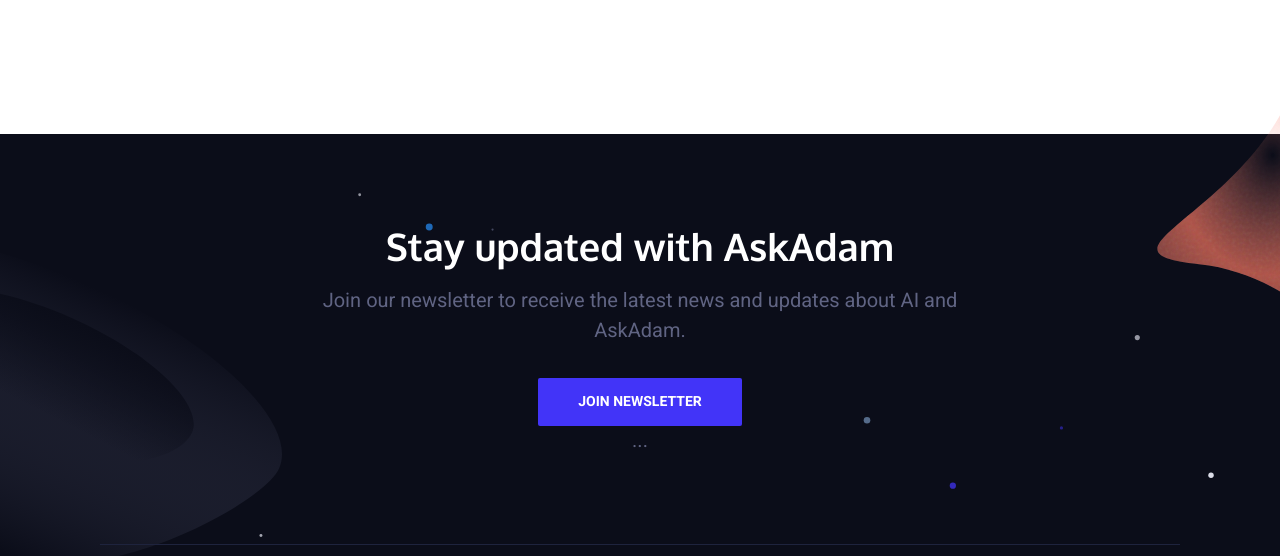
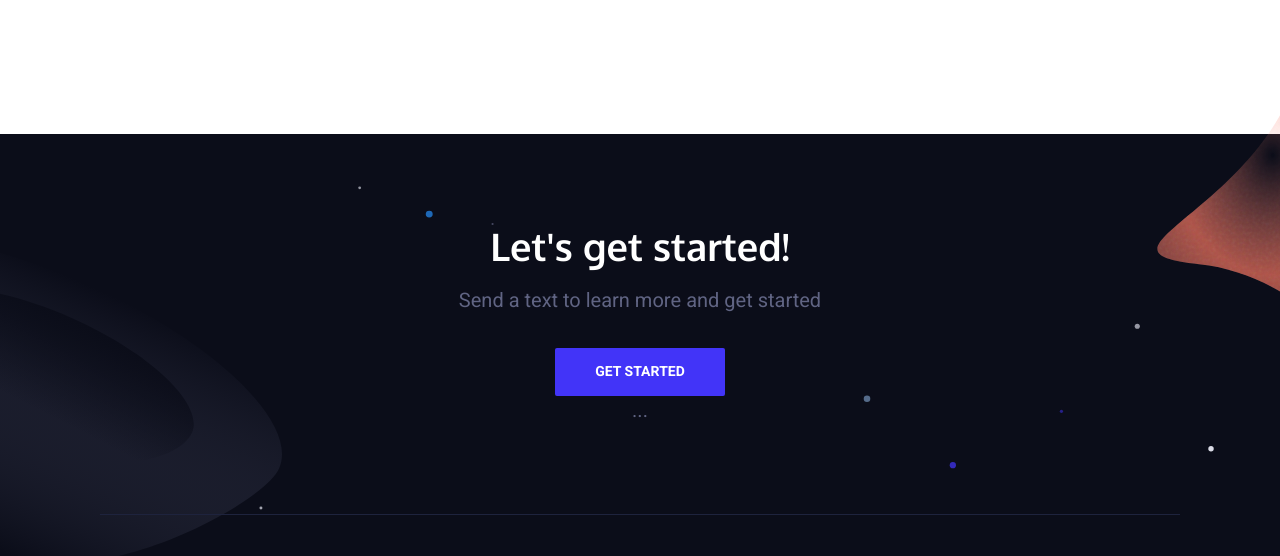
Before and after one commit to illgitthat/illgitthat.github.io, a plain HTML site: page askadam.html in a window 1280 px wide. Shown: the part 2072-2628 px from the top of the page. Drawn offline with nearby package versions, Linux system fonts and the light colour scheme.

```diff
--- a/askadam.html
+++ b/askadam.html
@@ -117,10 +117,10 @@
 					<div class="container-sm">
 						<div class="cta-inner section-inner">
 							<div class="cta-header text-center">
-							<h2 class="section-title mt-0">Stay updated with AskAdam</h2>
-							<p class="section-paragraph">Join our newsletter to receive the latest news and updates about AI and AskAdam.</p>
+							<h2 class="section-title mt-0">Let's get started!</h2>
+							<p class="section-paragraph">Send a text to learn more and get started</p>
 							<div class="cta-cta">
-								<a class="button button-primary button-wide-mobile" href="#">Join Newsletter</a>
+								<a class="button button-primary button-wide-mobile" href="https://www.t2ll.com/auth/sms-redirect?phoneNumber=15713523927&msg=Hello,%20I%20would%20like%20to%20get%20started%20with%20AskAdam!">Get started</a>
 							</div>
 						...
 					</div>
```
